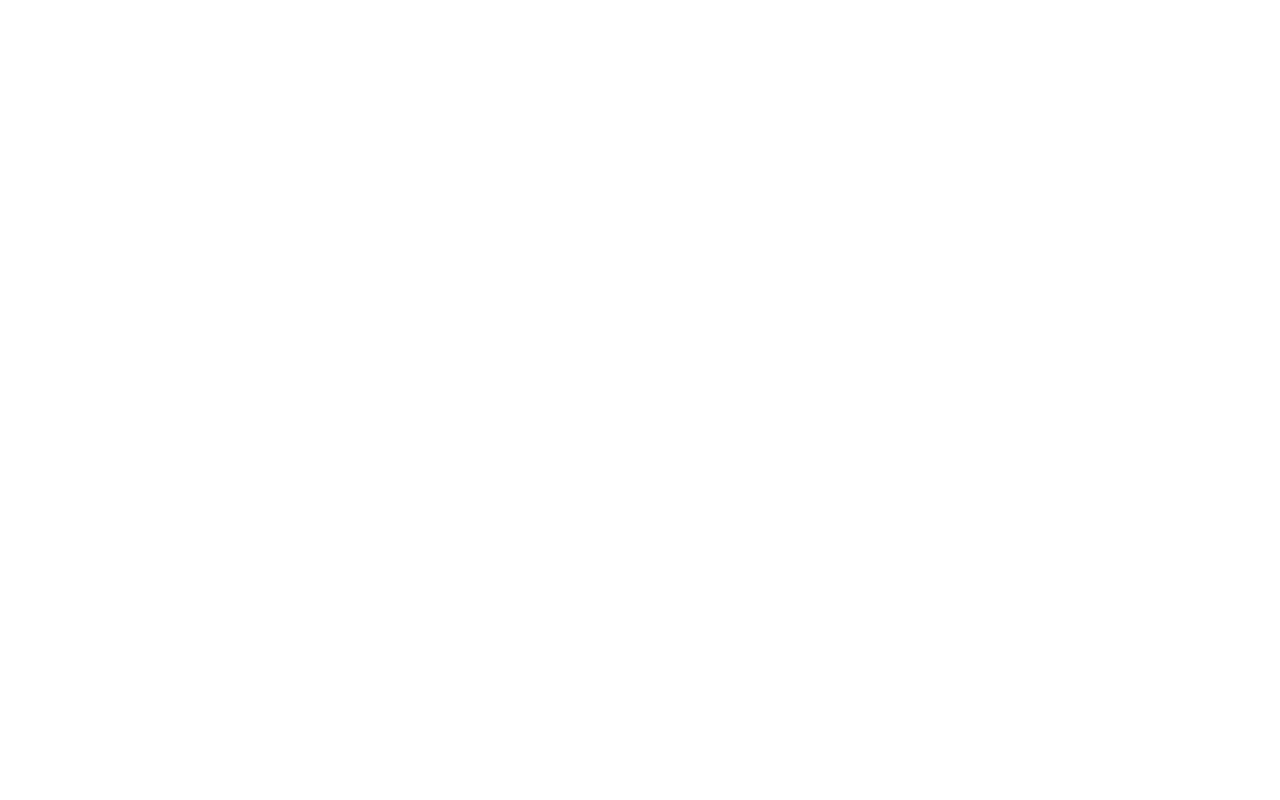
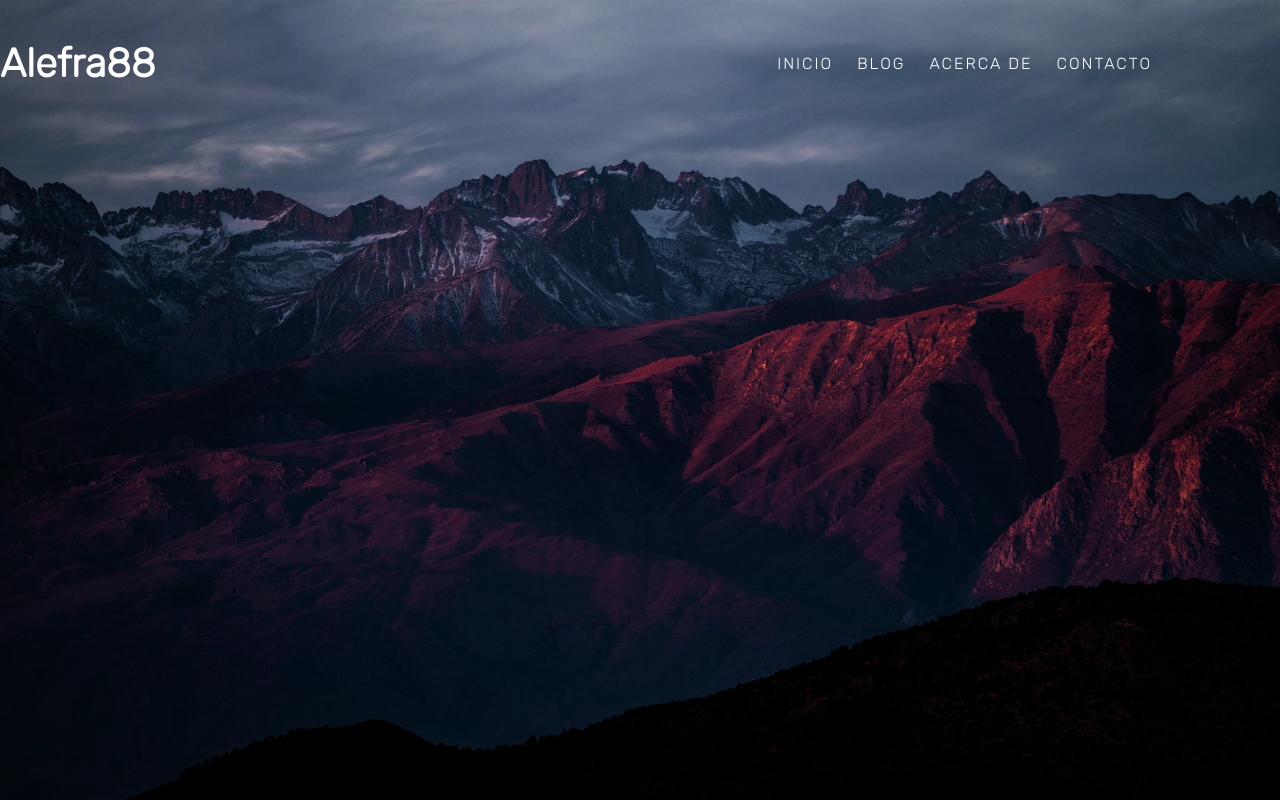
Before and after one commit to alefra88/menu-css-grid, a plain HTML site: page main.html in a window 1280 px wide. Drawn offline with Linux system fonts and the light colour scheme.

Commit message:
terminando el proyecto con mobile first

```diff
--- a/main.html
+++ b/main.html
@@ -1,16 +1,44 @@
 <!DOCTYPE html>
 <html lang="en">
-<head>
-  <meta charset="UTF-8">
-  <meta http-equiv="X-UA-Compatible" content="IE=edge">
-  <meta name="viewport" content="width=device-width, initial-scale=1.0">
-  <link rel="stylesheet" href="style.css">
-  <link rel="preconnect" href="https://fonts.googleapis.com">
-<link rel="preconnect" href="https://fonts.gstatic.com" crossorigin>
-<link href="https://fonts.googleapis.com/css2?family=Rubik:ital,wght@0,300;1,700&display=swap" rel="stylesheet">
-  <title>Menu hecho con solo con css y html</title>
-</head>
-<body>
+    <head>
+        <meta charset="UTF-8" />
+        <meta http-equiv="X-UA-Compatible" content="IE=edge" />
+        <meta name="viewport" content="width=device-width, initial-scale=1.0" />
+        <link rel="stylesheet" href="style.css" />
+        <link rel="preconnect" href="https://fonts.googleapis.com" />
+        <link rel="preconnect" href="https://fonts.gstatic.com" crossorigin />
+        <link
+            href="https://fonts.googleapis.com/css2?family=Rubik:ital,wght@0,300;1,700&display=swap"
+            rel="stylesheet"
+        />
+        <title>Menu hecho con solo con css y html</title>
+    </head>
+    <body>
+        <header class="hero">
+            <nav class="nav container" id="nav">
+                <h2 class="nav-logo">Alefra88</h2>
+                <ul class="nav-links">
+                    <li class="nav-item">
+                        <a href="#" class="nav-link">INICIO</a>
+                    </li>
+                    <li class="nav-item">
+                        <a href="#" class="nav-link">BLOG</a>
+                    </li>
+                    <li class="nav-item">
+                        <a href="#" class="nav-link">ACERCA DE</a>
+                    </li>
+                    <li class="nav-item">
+                        <a href="#" class="nav-link">CONTACTO</a>
+                    </li>
+                </ul>
+                <a href="#nav" class="nav-hamburguer">
+                    <img src="./assets/menu.svg" class="nav-icon" alt="" />
+                </a>
 
-</body>
+                <a href="#" class="nav-close">
+                    <img src="./assets/close.svg" class="nav-icon" alt="" />
+                </a>
+            </nav>
+        </header>
+    </body>
 </html>
--- a/style.css
+++ b/style.css
@@ -1,15 +1,111 @@
+* {
+    margin: 0;
+    box-sizing: border-box;
+}
 body {
-  margin: 0;
-  padding: 0;
-  box-sizing: border-box;
-  font-family: 'Rubik', sans-serif;
+    font-family: "Rubik", sans-serif;
+}
+.container {
+    margin: o auto;
+    width: 90%;
+    max-width: 1200px;
+    overflow: hidden;
+}
+/* imagen */
+.hero {
+    background-image: linear-gradient(rgba(0, 0, 0, 0.1), rgba(0, 0, 0, 0.2)),
+        url(./assets/hero.jpg);
+    background-size: cover;
+    min-height: 500px;
+    height: 100vh;
+    color: #fff;
 }
 
-.hero {
-  background-image: url(./assets/hero.jpg);
-  background-size: cover;
-  min-height: 500px;
-  height: 100vh;
-  color: #fff;
+.nav {
+    --state-close: scale(0);
+    --state-hamburguer: scale(1);
+    --state-menu: translate(-100%);
+    padding: 40px 0;
+    display: grid;
+    grid-template-columns: repeat(2, max-content);
+    justify-content: space-between;
+    align-items: center;
+}
+.nav:target {
+    --state-menu: translate(0);
+    --state-close: scale(1);
+    --state-hamburguer: scale(0);
+}
+.nav-logo {
+    font-size: 2.5rem;
+    z-index: 1;
+}
+.nav-hamburguer,
+.nav-close {
+    cursor: pointer;
+    grid-column: -2/-1;
+    grid-row: 1/2;
+    transition: 0.4s transform;
+}
+/* aplicando transform al nav */
+.nav-hamburguer {
+    transform: var(--state-hamburguer);
+}
+.nav-close {
+    transform: var(--state-close);
+}
+.nav-icon {
+    width: 40px;
+}
+.nav-links {
+    background-color: #000;
+    position: absolute;
+    top: 0;
+    bottom: 0;
+    left: 0;
+    right: 0;
+    padding: 0;
 
+    display: grid;
+    align-content: center;
+    gap: 2em;
+    padding-left: 5%;
+
+    transform: var(--state-menu);
+    transition: 0.3s transform;
 }
+
+.nav-item {
+    list-style: none;
+}
+
+.nav-link {
+    color: #fff;
+    text-decoration: none;
+    font-size: 1.2rem;
+    letter-spacing: 2px;
+}
+
+@media (min-width: 768px) {
+    .nav {
+        --state-hamburguer: scale(0);
+        --state-menu: translate(0);
+    }
+    .nav:target {
+        --state-close: scale(0);
+    }
+    .nav-links {
+        padding: 0;
+        background-color: unset;
+        position: unset;
+        gap: 1.5em;
+        grid-auto-flow: column;
+        transform: unset;
+        grid-column: -2/-1;
+        grid-row: 1/2;
+    }
+    .nav-link {
+      font-size: 1rem;
+      letter-spacing: none;
+    }
+}
```
